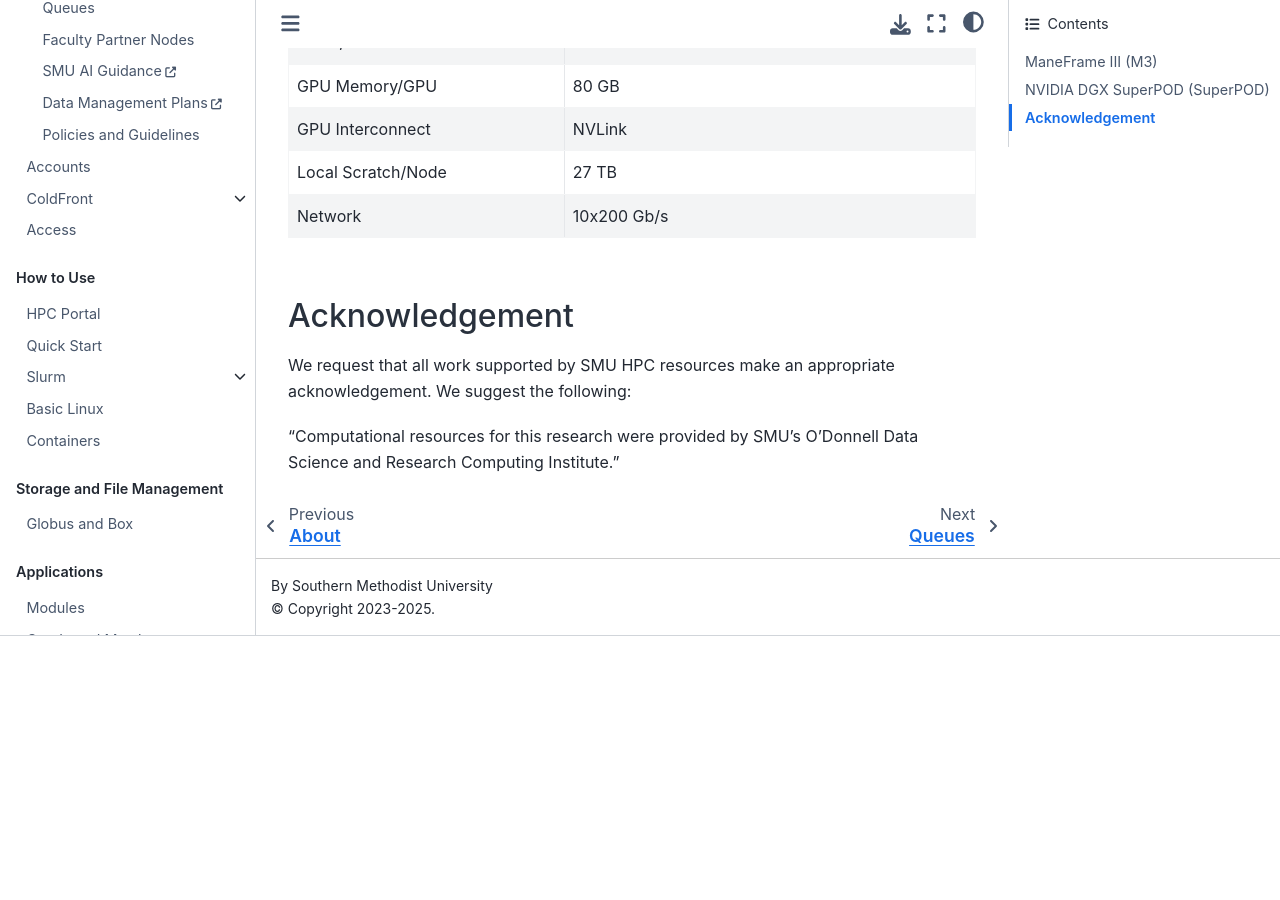
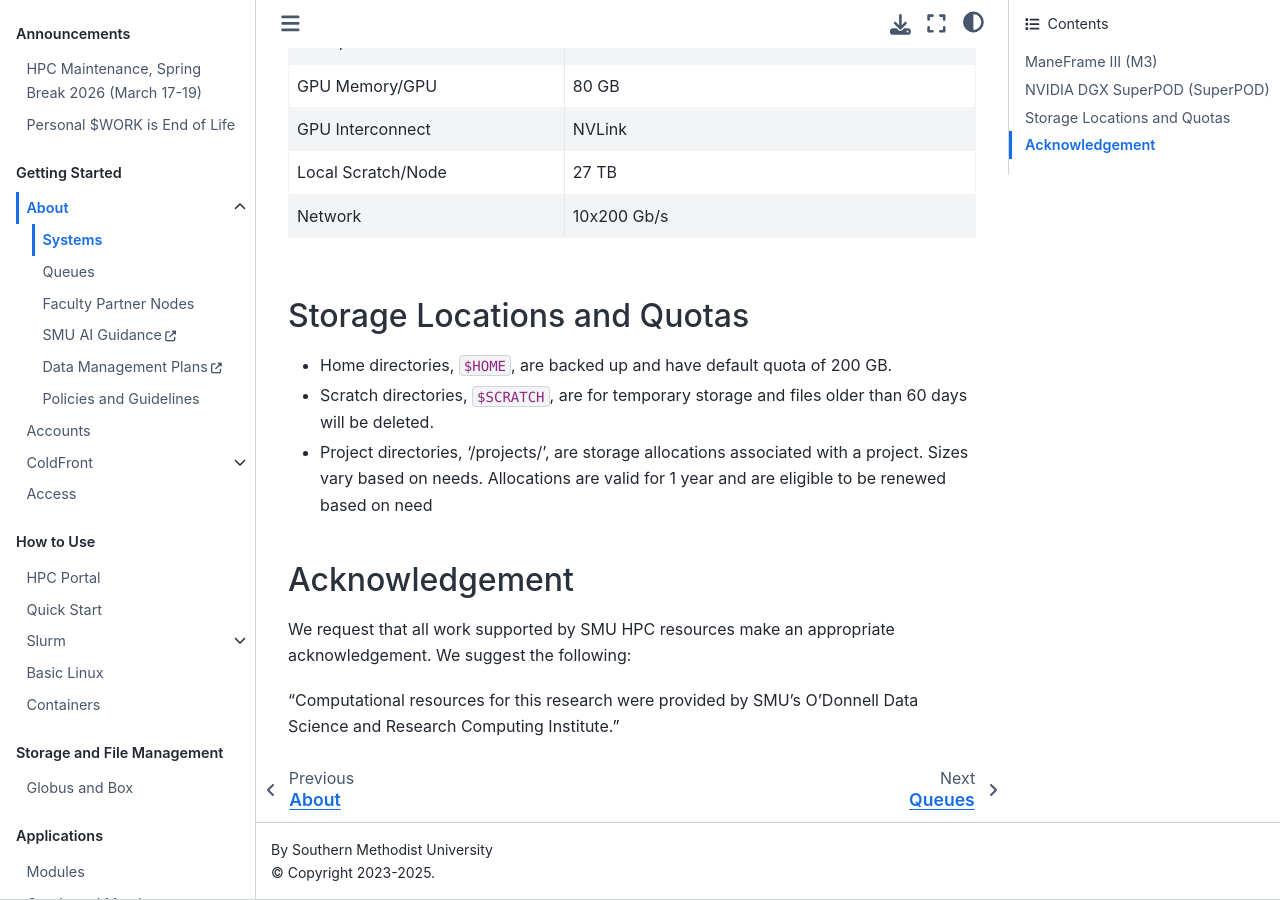
Before and after one commit to SouthernMethodistUniversity/hpc_docs, a Jupyter Book: the page built from docs/about/systems.md, in a window 1280 px wide and 900 px high, scrolled down 2033 px. Built offline with Jupyter Book 1.0.4 settings and Sphinx 7.4.7 and the Sphinx Book theme 1.1.4, drawn with Linux system fonts in a browser that asks for light colours; before the commit the page ends 2669 px from its top, so only the background shows below that.

Commit message:
Document storage locations and quotas
Added section on storage locations and quotas for user guidance.

```diff
--- a/docs/about/systems.md
+++ b/docs/about/systems.md
@@ -64,6 +64,13 @@
 | Local Scratch/Node | 27 TB                       |
 | Network            | 10x200 Gb/s                 |
 
+## Storage Locations and Quotas
+
+* Home directories, `$HOME`, are backed up and have default quota of 200 GB.
+* Scratch directories, `$SCRATCH`, are for temporary storage and files older
+  than 60 days will be deleted.
+* Project directories, '/projects/', are storage allocations associated with a project. Sizes vary based on needs. Allocations are valid for 1 year and are eligible to be renewed based on need
+
 ## Acknowledgement
 
 We request that all work supported by SMU HPC resources make an appropriate acknowledgement.
```
